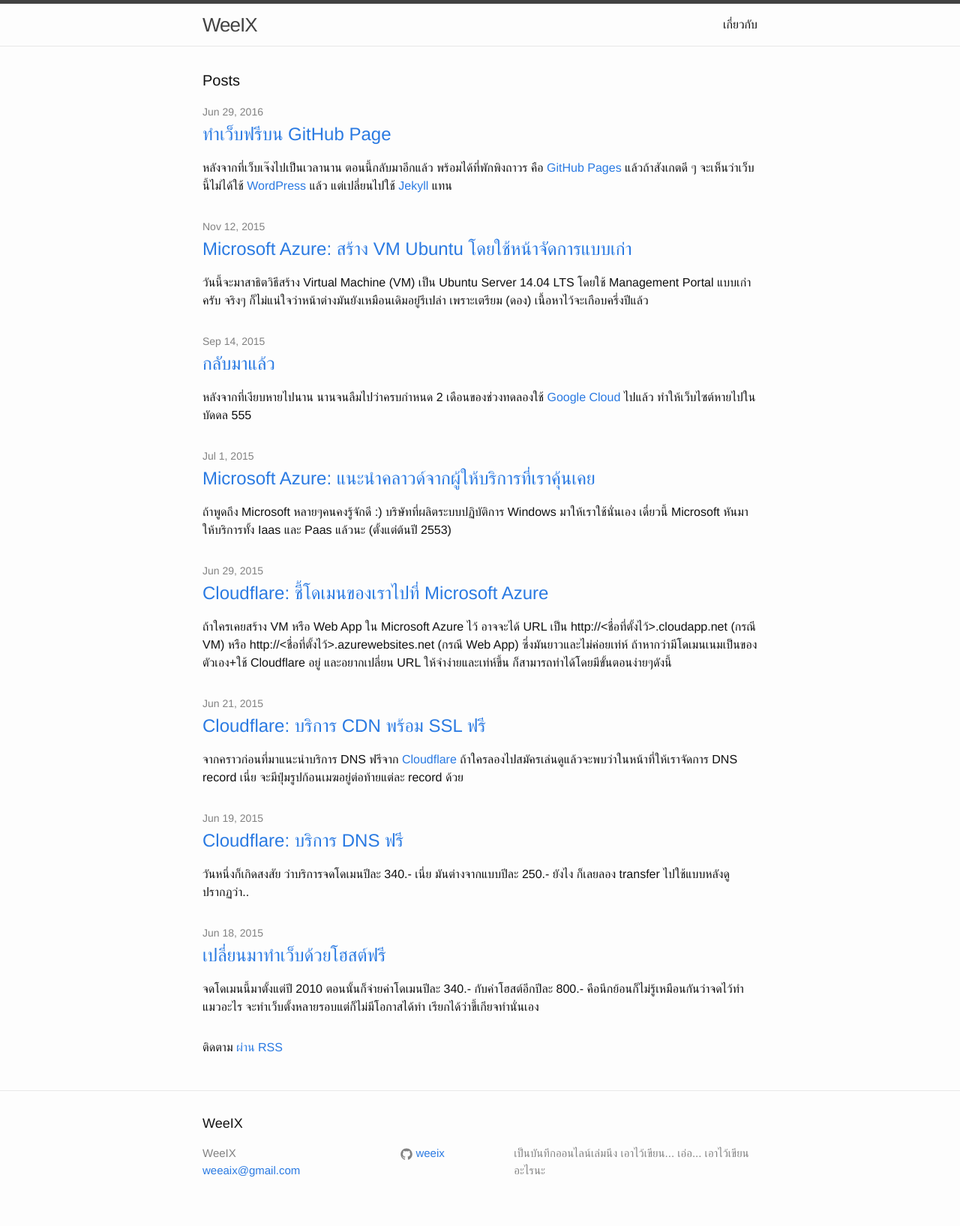
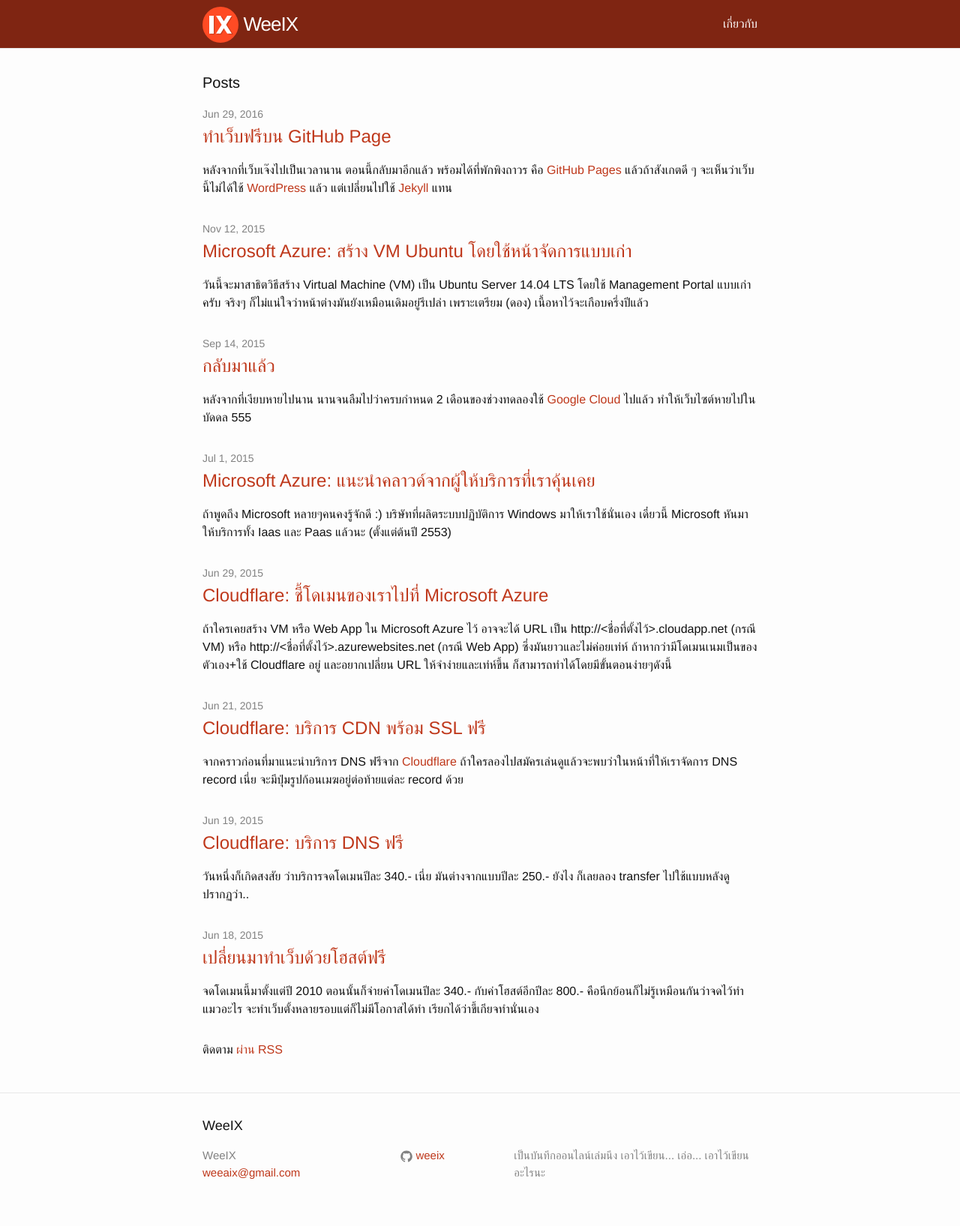
Before and after one commit to weeix/weeix.github.io, a Jekyll site: the page built from index.html, in a window 1280 px wide. Shown: the whole page at 75% size. Built offline with Jekyll 4.4.1, drawn with Linux system fonts in a browser that asks for light colours.

Commit message:
Change color

```diff
--- a/_includes/header.html
+++ b/_includes/header.html
@@ -2,7 +2,7 @@
 
   <div class="wrapper">
 
-    <a class="site-title" href="{{ site.baseurl }}/">{{ site.title }}</a>
+    <a class="site-title" href="{{ site.baseurl }}/"><svg class="site-logo" viewBox="0 0 48 48"><circle id="circle-bg" cx="24" cy="24" r="24" fill="#ff4b24"></circle><path id="char-i-shadow" d="m10 13.136h6v23.864h-6z" fill="#cc3c1c"></path><path id="char-i" fill="#fff" d="m9 12h6v23.864h-6z"></path><path id="char-x-shadow" fill="#cc3c1c" d="m20 13.137 7 11.136-8 12.727h6l5-7.955 5 7.955h6l-8-12.727 7-11.137h-6l-4 6.3633-4-6.3633h-6z"></path><path id="char-x" fill="#fff" d="m18 12 7.5 11.932-7.5 11.932h6l4.5-7.1582 4.5 7.1582h6l-7.5-11.932 7.5-11.932h-6l-4.5 7.158-4.5-7.158h-6z"></path></svg>{{ site.title }}</a>
 
     <nav class="site-nav">
       <a href="#" class="menu-icon">
--- a/_sass/_base.scss
+++ b/_sass/_base.scss
@@ -91,11 +91,11 @@
  * Links
  */
 a {
-    color: $brand-color;
+    color: #BF381B;
     text-decoration: none;
 
     &:visited {
-        color: darken($brand-color, 15%);
+        color: darken(#BF381B, 15%);
     }
 
     &:hover {
--- a/_sass/_layout.scss
+++ b/_sass/_layout.scss
@@ -2,9 +2,9 @@
  * Site header
  */
 .site-header {
-    border-top: 5px solid $grey-color-dark;
     border-bottom: 1px solid $grey-color-light;
-    min-height: 56px;
+    min-height: 64px;
+    background-color: #7F2512;
 
     // Positioning context for the mobile navigation icon
     position: relative;
@@ -13,27 +13,32 @@
 .site-title {
     font-size: 26px;
     font-weight: 300;
-    line-height: 56px;
+    line-height: 64px;
     letter-spacing: -1px;
     margin-bottom: 0;
     float: left;
 
     &,
     &:visited {
-        color: $grey-color-dark;
+        color: #fff;
     }
+}
+
+.site-logo {
+    width: 48px;
+    margin: 0px 0.25em -0.6em 0px;
 }
 
 .site-nav {
     float: right;
-    line-height: 56px;
+    line-height: 64px;
 
     .menu-icon {
         display: none;
     }
 
     .page-link {
-        color: $text-color;
+        color: #fff;
         line-height: $base-line-height;
 
         // Gaps between nav items, but not on the last one
@@ -44,10 +49,10 @@
 
     @include media-query($on-palm) {
         position: absolute;
-        top: 9px;
+        top: 12px;
         right: $spacing-unit / 2;
-        background-color: $background-color;
-        border: 1px solid $grey-color-light;
+        background-color: #BF381B;
+        border: 1px solid #fff;
         border-radius: 5px;
         text-align: right;
 
@@ -65,7 +70,7 @@
                 height: 15px;
 
                 path {
-                    fill: $grey-color-dark;
+                    fill: #fff;
                 }
             }
         }
```
